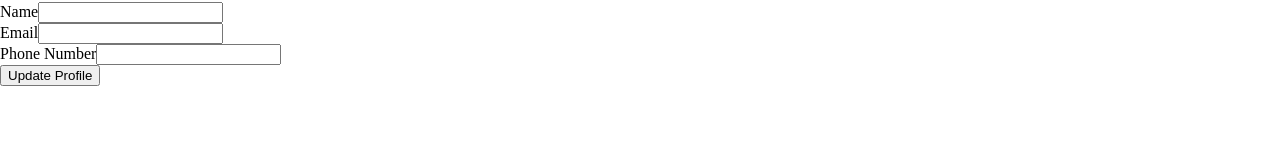
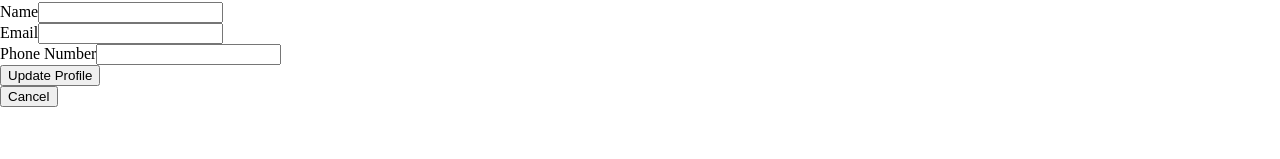
Before and after one commit to KAiWeN121381/CS4278ProjectGroup14, a React (Create React App) app in the folder mern/client/: page /editprofile/1 in a window 1280 px wide. Shown: the part 141-300 px from the top of the page. Built offline with nearby package versions, Linux system fonts and the light colour scheme; no server answers.

Commit message:
Add button for cancel edit

```diff
--- a/mern/client/src/components/editProfile.js
+++ b/mern/client/src/components/editProfile.js
@@ -45,6 +45,10 @@ export default function EditProfile() {
     return setForm((prev) => {
       return { ...prev, ...value };
     });
+  }
+
+  function cancelEdit() {
+    navigate(-1);
   }
 
   async function onSubmit(e) {
@@ -110,6 +114,15 @@ export default function EditProfile() {
             className="btn btn-primary"
           />
         </div>
+        <div className="form-group">
+          <button
+            type="button"
+            className="btn btn-primary"
+            onClick={cancelEdit}
+          >
+            Cancel
+          </button>
+        </div>
       </form>
     </div>
   );
--- a/mern/client/src/pages/CreatePost.jsx
+++ b/mern/client/src/pages/CreatePost.jsx
@@ -129,6 +129,9 @@ export default function CreatePost() {
 
     getRecords();
     getUser();
+
+    let tempRecords = records.filter((record) => record.title === form.title);
+
     let userwithpost = {
       name: user.name,
       email: user.email,
@@ -136,7 +139,7 @@ export default function CreatePost() {
       post: String(tempRecords[0]._id),
     };
 
-    let tempRecords = records.filter((record) => record.title === form.title);
+
     if (tempRecords.length !== -1) {
       // This will send a post request to update the data in the database.
       await fetch(`http://127.0.0.1:5050/users/${global.USERID}`, {
@@ -164,6 +167,9 @@ export default function CreatePost() {
     });
     navigate("/");
   }
+
+  // USE THIS TO GET USER ID
+  let userID = sessionStorage.getItem("userID");
 
   // This following section will display the form that takes the input from the user.
   return (
--- a/mern/client/src/pages/Profile.jsx
+++ b/mern/client/src/pages/Profile.jsx
@@ -3,6 +3,7 @@ import CustomLink from "../components/CustomLink";
 
 import { useParams, useNavigate } from "react-router";
 import React, { useEffect, useState } from "react";
+import { googleLogout } from "@react-oauth/google";
 
 // The global variables for login information can be put here or anywhere outside of functions
 
@@ -113,6 +114,12 @@ export default function Profile() {
     return;
   }, [form.post, navigate]);
 
+  function userLogout() {
+    googleLogout();
+    sessionStorage.removeItem("userID");
+    navigate("/");
+  }
+
   return (
     <div className="left_right_separator">
       <div>
@@ -122,6 +129,7 @@ export default function Profile() {
         <CustomLink to={linkname}>
           <button className="edit-profile-button">Edit Profile</button>
         </CustomLink>
+        <button className="edit-profile-button" onClick={userLogout}>Logout</button>
       </div>
       <div>
         <h2>Your Posts</h2>
```
